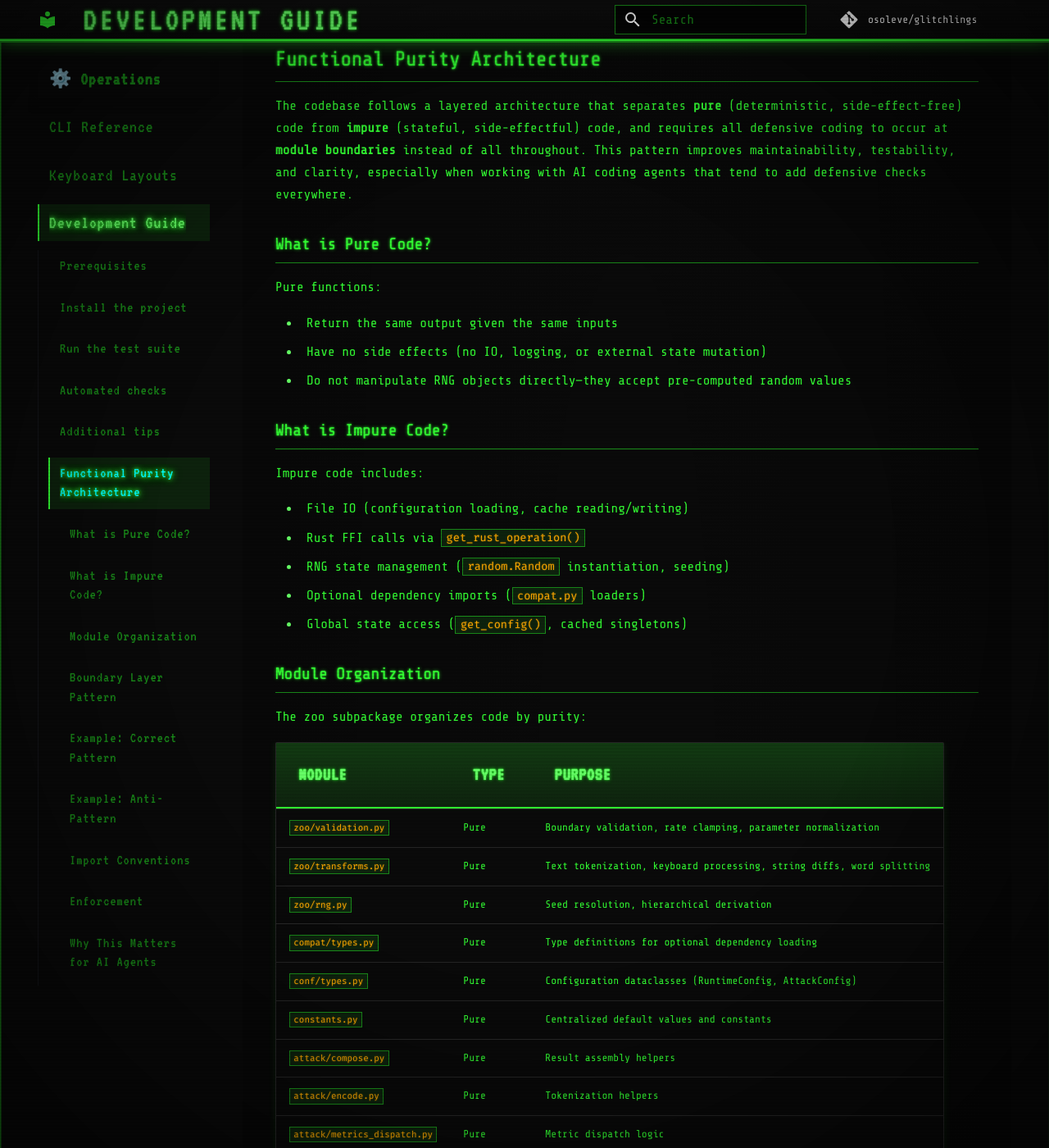
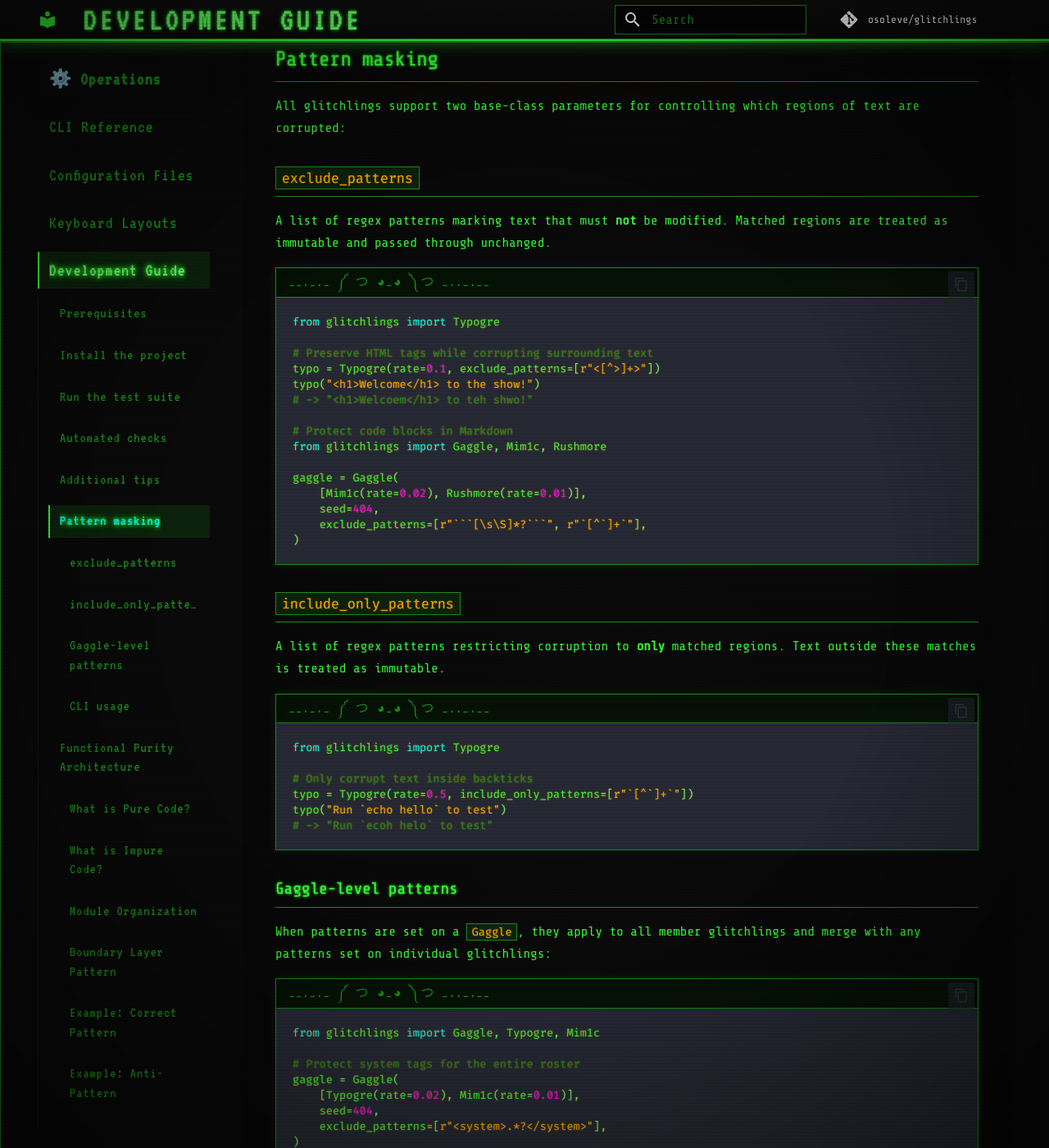
Before and after one commit to osoleve/glitchlings, an MkDocs documentation site: the page built from docs/development.md, in a window 1280 px wide and 1400 px high, scrolled down 2273 px. Shown: the whole window at 82% size. Built offline with MkDocs 1.6.1 and Material for MkDocs 9.7.7, drawn with Linux system fonts in a browser that asks for light colours; comment, search, counter and statistics services are not loaded; some of the changed text lies outside the part shown.

Commit message:
feat: Add configuration file support and enhance documentation for pattern masking and CLI usage

````diff
--- a/docs/development.md
+++ b/docs/development.md
@@ -68,6 +68,68 @@ pytest
   python -m glitchlings.dev.docs
   # or, once installed: glitchlings-refresh-docs
   ```
+
+## Pattern masking
+
+All glitchlings support two base-class parameters for controlling which regions of text are corrupted:
+
+### `exclude_patterns`
+
+A list of regex patterns marking text that must **not** be modified. Matched regions are treated as immutable and passed through unchanged.
+
+```python
+from glitchlings import Typogre
+
+# Preserve HTML tags while corrupting surrounding text
+typo = Typogre(rate=0.1, exclude_patterns=[r"<[^>]+>"])
+typo("<h1>Welcome</h1> to the show!")
+# -> "<h1>Welcoem</h1> to teh shwo!"
+
+# Protect code blocks in Markdown
+from glitchlings import Gaggle, Mim1c, Rushmore
+
+gaggle = Gaggle(
+    [Mim1c(rate=0.02), Rushmore(rate=0.01)],
+    seed=404,
+    exclude_patterns=[r"```[\s\S]*?```", r"`[^`]+`"],
+)
+```
+
+### `include_only_patterns`
+
+A list of regex patterns restricting corruption to **only** matched regions. Text outside these matches is treated as immutable.
+
+```python
+from glitchlings import Typogre
+
+# Only corrupt text inside backticks
+typo = Typogre(rate=0.5, include_only_patterns=[r"`[^`]+`"])
+typo("Run `echo hello` to test")
+# -> "Run `ecoh helo` to test"
+```
+
+### Gaggle-level patterns
+
+When patterns are set on a `Gaggle`, they apply to all member glitchlings and merge with any patterns set on individual glitchlings:
+
+```python
+from glitchlings import Gaggle, Typogre, Mim1c
+
+# Protect system tags for the entire roster
+gaggle = Gaggle(
+    [Typogre(rate=0.02), Mim1c(rate=0.01)],
+    seed=404,
+    exclude_patterns=[r"<system>.*?</system>"],
+)
+```
+
+### CLI usage
+
+Pass patterns directly in the glitchling specification:
+
+```bash
+glitchlings -g "Typogre(rate=0.1, exclude_patterns=['<[^>]+>'])" "<b>Bold</b> text"
+```
 
 ## Functional Purity Architecture
 
--- a/mkdocs.yml
+++ b/mkdocs.yml
@@ -55,6 +55,7 @@ nav:
       - 'Spec: Hokey Linguistics': hokey_design_spec.md
   - '⚙️ Operations':
       - 'CLI Reference': cli.md
+      - 'Configuration Files': configuration.md
       - 'Keyboard Layouts': keyboard-layouts.md
       - 'Development Guide': development.md
 
````
Also changed, not shown: docs/cli.md (+5 -1 lines), docs/configuration.md (added, +176 -0 lines), docs/glitchling-gallery.md (+5 -19 lines), docs/index.md (+3 -1 lines), docs/monster-manual.md (+8 -3 lines).
